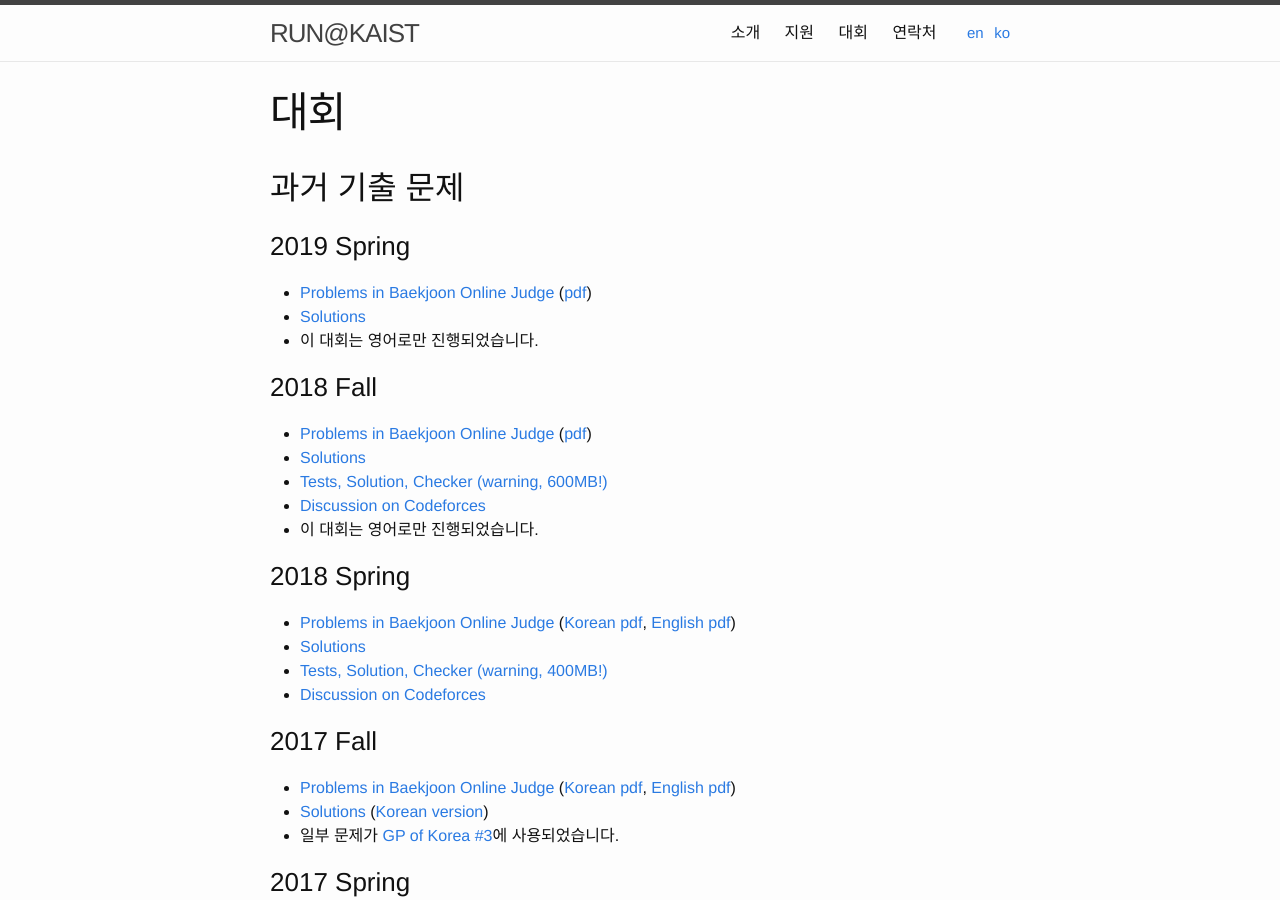
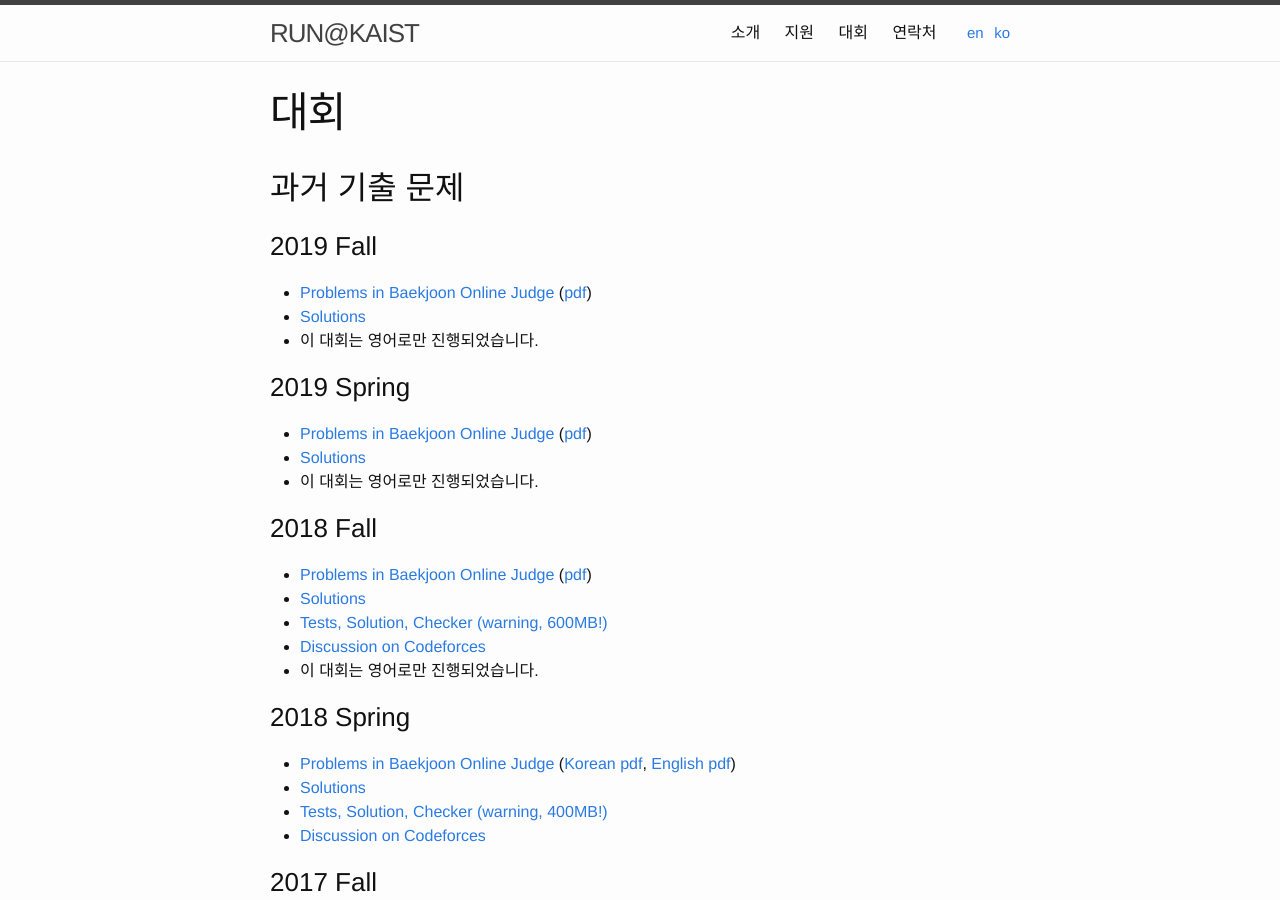
Before and after one commit to RUN-KAIST/kaist.run, a Jekyll site: the page built from contests/ko.md, in a window 1280 px wide and 900 px high. Built offline with Jekyll 4.4.1, drawn with Linux system fonts in a browser that asks for light colours.

Commit message:
Update ko.md

```diff
--- a/contests/ko.md
+++ b/contests/ko.md
@@ -8,6 +8,12 @@ order: 3
 ---
 
 ## 과거 기출 문제
+
+### 2019 Fall
+
+ * [Problems in Baekjoon Online Judge](https://www.acmicpc.net/category/detail/2063) ([pdf](https://kaist.run/contest/2019-fall/problemset.pdf))
+ * [Solutions](https://kaist.run/contest/2019-fall/solution.pdf)
+ * 이 대회는 영어로만 진행되었습니다.
 
 ### 2019 Spring
 
```
